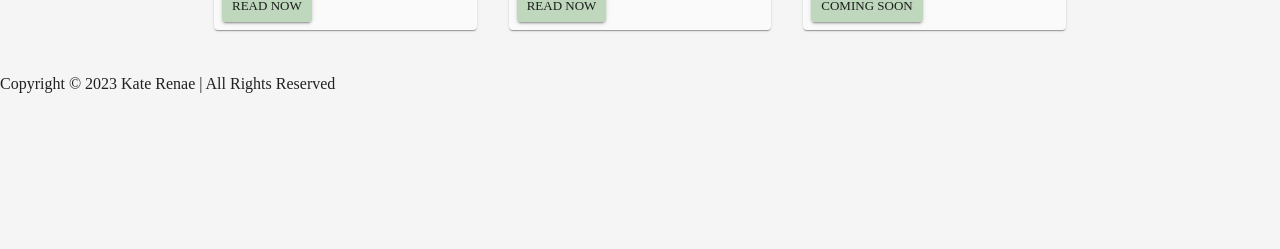
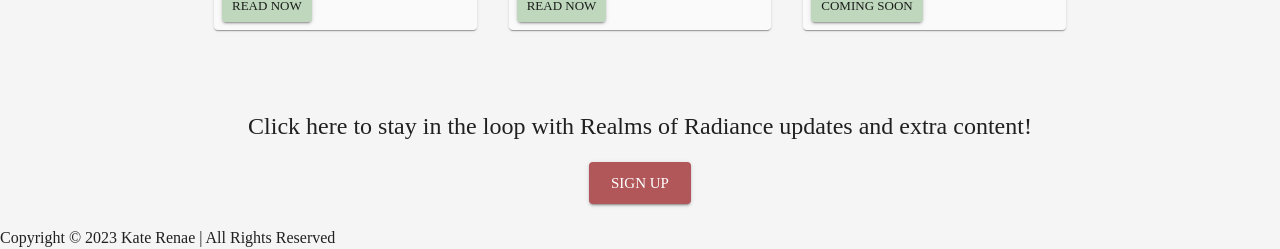
Before and after one commit to jaxson-lybbert/Kate-Renae-Website, a React (Create React App) app in the folder client/: page / in a window 1280 px wide. Shown: the part 740-989 px from the top of the page. Before the commit the page ends 838 px from the top, so only its background shows below. Built offline with nearby package versions, Linux system fonts and the light colour scheme.

Commit message:
Added button that directs to newsletter sign up

```diff
--- a/client/src/App.css
+++ b/client/src/App.css
@@ -36,3 +36,13 @@
 .cardText {
   color: black;
 }
+
+.newsletter {
+  align-items: center;
+  padding-top: 40px;
+  display: flex;
+}
+
+.signUpBtn {
+  padding: 20px;
+}
--- a/client/src/pages/Home.js
+++ b/client/src/pages/Home.js
@@ -110,11 +110,23 @@ function Home() {
                       )}
                     </a>
                   </CardActions>
-                  {/* </CardMedia> */}
                 </Card>
               </Grid>
             ))}
           </Grid>
+        </Container>
+        <Container className="newsletter">
+          <Typography variant="h5" align="center">
+            Click here to stay in the loop with Realms of Radiance updates and
+            extra content!
+          </Typography>
+          <Typography className="signUpBtn" variant="h5" align="center">
+            <a href="https://subscribepage.io/mQs3Dt">
+              <Button variant="contained" size="large">
+                Sign Up
+              </Button>
+            </a>
+          </Typography>
         </Container>
       </main>
     </>
```
